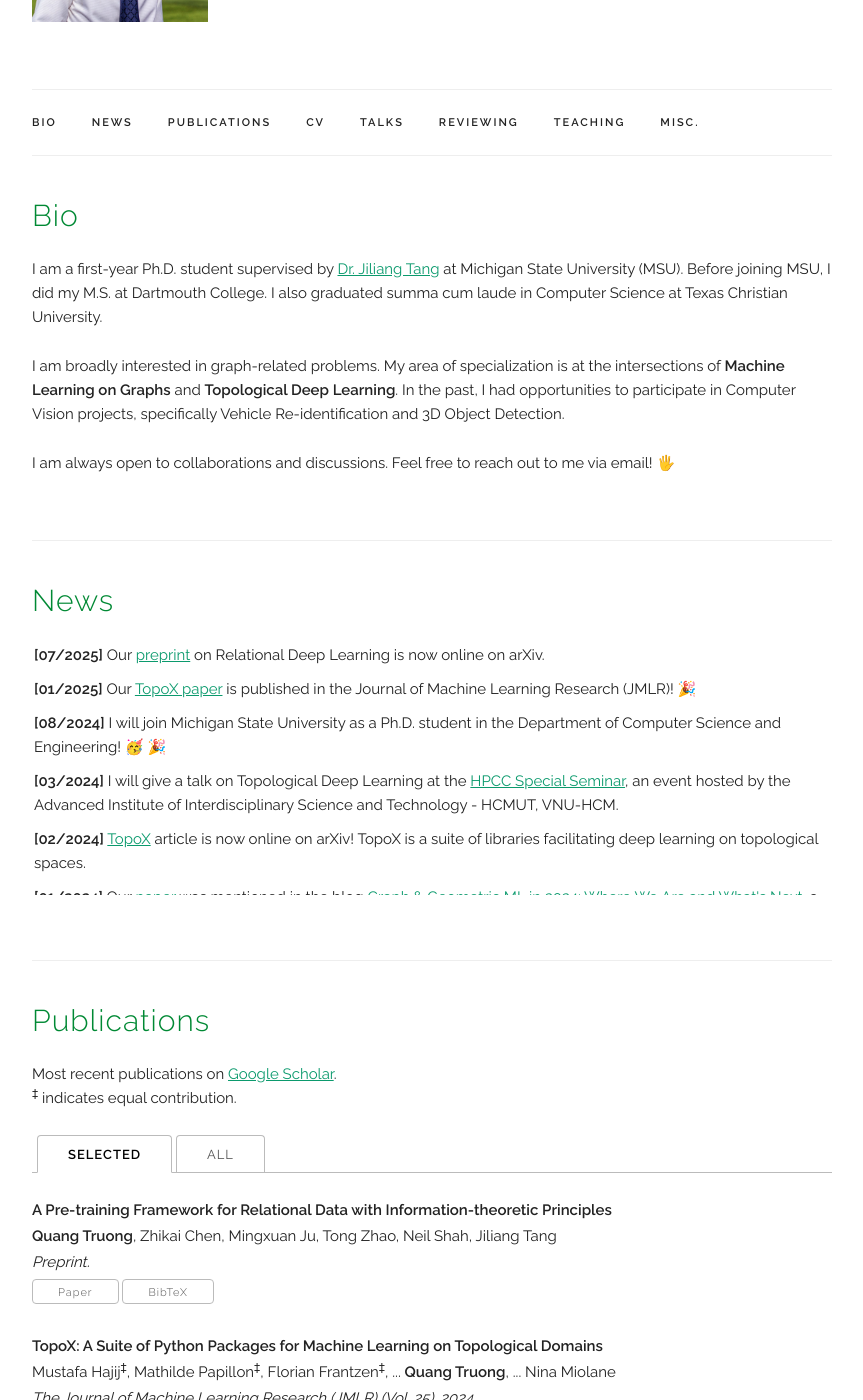
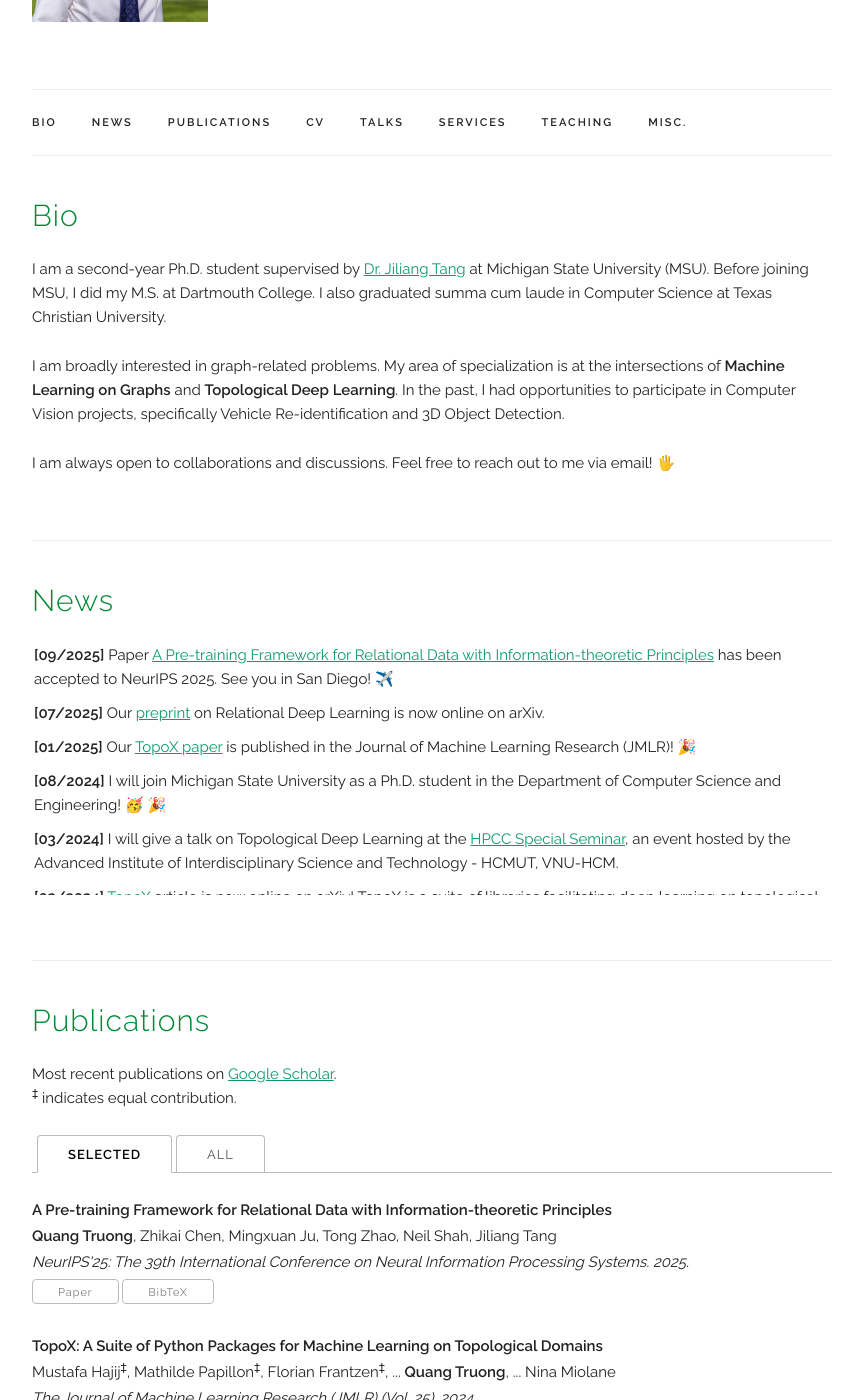
Before and after one commit to quang-truong/quang-truong.github.io, a Jekyll site: the page built from index.html, in a window 1280 px wide and 1400 px high, scrolled down 204 px. Shown: the whole window, without its empty margins (208-1071 px from the left). Built offline with Jekyll 4.4.1, drawn with Linux system fonts in a browser that asks for light colours; some web fonts are replaced; some of the changed text lies outside the part shown.

Commit message:
update website with NeurIPS

```diff
--- a/_data/publications.yaml
+++ b/_data/publications.yaml
@@ -2,7 +2,7 @@ papers:
   # Possible options: paper_url, slides, poster, video, code, data
   - title: "A Pre-training Framework for Relational Data with Information-theoretic Principles"
     authors: "<b>Quang Truong</b>, Zhikai Chen, Mingxuan Ju, Tong Zhao, Neil Shah, Jiliang Tang"
-    venue: "Preprint."
+    venue: "NeurIPS'25: The 39th International Conference on Neural Information Processing Systems. 2025."
     paper_url: "https://arxiv.org/abs/2507.09837"
     selected: y
     id: RDL2025
--- a/_layouts/default.html
+++ b/_layouts/default.html
@@ -128,7 +128,7 @@
           <!--<li class="navbar-item"><a class="navbar-link" href={{ "/index.html#projects" | prepend: site.baseurl }}>Projects</a></li>-->
           <li class="navbar-item"><a class="navbar-link" href={{ "/index.html#resume" | prepend: site.baseurl }}>CV</a></li>
           <li class="navbar-item"><a class="navbar-link" href={{ "/index.html#talks" | prepend: site.baseurl }}>Talks</a></li>
-          <li class="navbar-item"><a class="navbar-link" href={{ "/index.html#reviewing" | prepend: site.baseurl }}>Reviewing</a></li>
+          <li class="navbar-item"><a class="navbar-link" href={{ "/index.html#reviewing" | prepend: site.baseurl }}>Services</a></li>
           <li class="navbar-item"><a class="navbar-link" href={{ "/index.html#teaching" | prepend: site.baseurl }}>Teaching</a></li>
           <li class="navbar-item"><a class="navbar-link" href={{ "/index.html#misc" | prepend: site.baseurl }}>Misc.</a></li>
         </ul>
--- a/index.html
+++ b/index.html
@@ -7,7 +7,7 @@ title: Home
 <div class="docs-section" id="bio">
   <h4>Bio</h4>
   <p>
-  I am a first-year Ph.D. student supervised by <a href="https://www.cse.msu.edu/~tangjili/" target="_blank">Dr. Jiliang Tang</a> at Michigan State University (MSU). Before joining MSU, I did my M.S. at Dartmouth College. I also graduated summa cum laude in Computer Science at Texas Christian University.
+  I am a second-year Ph.D. student supervised by <a href="https://www.cse.msu.edu/~tangjili/" target="_blank">Dr. Jiliang Tang</a> at Michigan State University (MSU). Before joining MSU, I did my M.S. at Dartmouth College. I also graduated summa cum laude in Computer Science at Texas Christian University.
   </p>
 
   <p>
@@ -42,6 +42,10 @@ title: Home
   <h4>News</h4>
   <!-- <p> Scroll for older news </p> -->
   <UL style="list-style-type: none; padding: 2px; overflow-y: scroll; height:250px;">
+    <li> <b>[09/2025]</b>
+      Paper <a href="#selected-RDL2025" onclick="switchToSelectedTab()">A Pre-training Framework for Relational Data with Information-theoretic Principles</a>
+      has been accepted to NeurIPS 2025. See you in San Diego! ✈️
+    </li>
     <li> <b>[07/2025]</b>
       Our <a href="#selected-RDL2025" onclick="switchToSelectedTab()">preprint</a> on Relational Deep Learning is now online on arXiv.
     </li>
@@ -300,8 +304,14 @@ title: Home
 
 <!-- ========== REVIEWING ========== -->
 <div class="docs-section" id="reviewing">
-  <h4>Peer-review Service</h4>
+  <h4>Academic Services</h4>
   <UL style="list-style-type: none">
+    <li> <b>[Fall 2025]</b>
+      Conference Reviewer, Learning on Graphs (LoG).
+    </li>
+    <li> <b>[Fall 2025]</b>
+      Program Committee Member / Conference Reviewer, Annual AAAI Conference on Artificial Intelligence (AAAI).
+    </li>
     <li> <b>[Summer 2025]</b>
       Conference Reviewer, Conference on Neural Information Processing Systems (NeurIPS).
     </li>
@@ -321,8 +331,11 @@ title: Home
 <div class="docs-section" id="teaching">
   <h4>Teaching Experience</h4>
   <UL style="list-style-type: none">
+    <li> <b>[Fall 2025]</b>
+      CSE 335: Object-oriented Software Development - Teaching Assistant, Michigan State University.
+    </li>
     <li> <b>[Winter 2024]</b>
-      <a href="https://engineering.dartmouth.edu/courses/engs96" target="_blank"> ENGS 96: Mathematics for Machine Learning </a> - Teaching Assistant, Dartmouth College.
+      ENGS 96: Mathematics for Machine Learning - Teaching Assistant, Dartmouth College.
     </li>
   </UL>
 </div>
```
Also changed, not shown: 1 other file.
